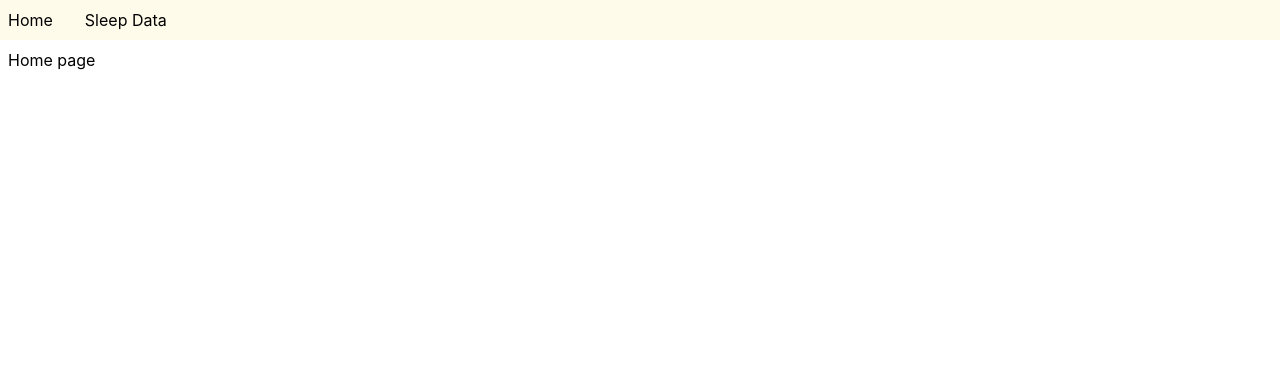
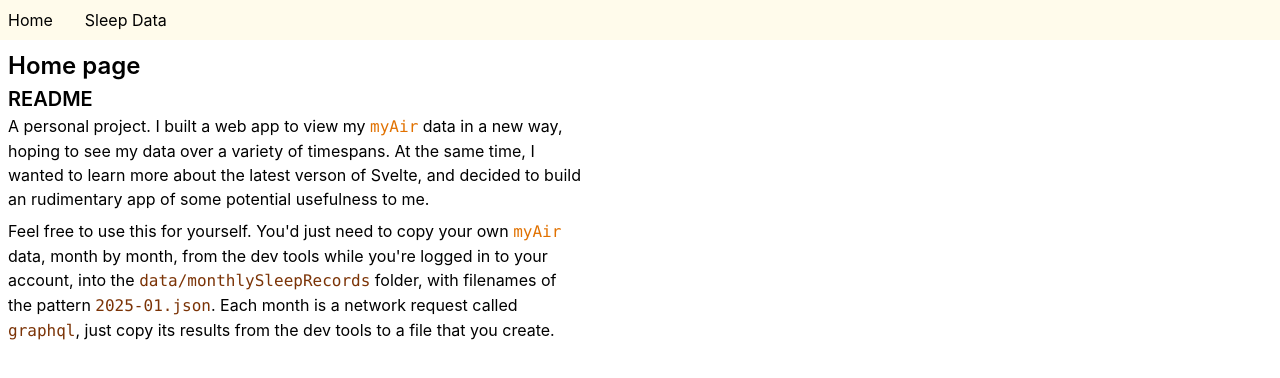
Before and after one commit to kevinashworth/resmed-dashboard, a SvelteKit app: page / in a window 1280 px wide. Shown: the top 378 px of the page. Built offline with nearby package versions, Linux system fonts and the light colour scheme.

Commit message:
Initial commit

```diff
--- a/src/app.css
+++ b/src/app.css
@@ -1,4 +1,19 @@
 @import 'tailwindcss';
+
+@layer base {
+	h1 {
+		font-size: var(--text-2xl);
+		font-weight: 600;
+	}
+	h2 {
+		font-size: var(--text-xl);
+		font-weight: 600;
+	}
+	p {
+		font-weight: 400;
+		margin-bottom: 0.5rem;
+	}
+}
 
 @theme {
 	--color-hours: #1788c3;
--- a/src/routes/+page.svelte
+++ b/src/routes/+page.svelte
@@ -1 +1,24 @@
-<h1>Home page</h1>
+<section class="max-w-xl">
+	<h1>Home page</h1>
+	<h2>README</h2>
+
+	<p>
+		A personal project. I built a web app to view my <span class="font-mono text-amber-600"
+			>myAir</span
+		> data in a new way, hoping to see my data over a variety of timespans. At the same time, I wanted
+		to learn more about the latest verson of Svelte, and decided to build an rudimentary app of some
+		potential usefulness to me.
+	</p>
+
+	<p>
+		Feel free to use this for yourself. You'd just need to copy your own <span
+			class="font-mono text-amber-600">myAir</span
+		>
+		data, month by month, from the dev tools while you're logged in to your account, into the
+		<span class="font-mono text-amber-900">data/monthlySleepRecords</span>
+		folder, with filenames of the pattern
+		<span class="font-mono text-amber-900">2025-01.json</span>. Each month is a network request
+		called <span class="font-mono text-amber-900">graphql</span>, just copy its results from the dev
+		tools to a file that you create.
+	</p>
+</section>
--- a/src/routes/sleep-data/+page.ts
+++ b/src/routes/sleep-data/+page.ts
@@ -3,10 +3,16 @@ import { error } from '@sveltejs/kit';
 
 export const load: PageLoad = async ({ fetch }) => {
 	try {
-		const months = ['2024-07', '2024-08', '2024-09', '2024-10', '2024-11', '2024-12', '2025-01'];
+		const months: string[] = Object.values(
+			import.meta.glob('/src/data/monthlySleepRecords/*.json', {
+				eager: true,
+				query: '?url',
+				import: 'default'
+			})
+		);
 		const allData = await Promise.all(
 			months.map(async (month) => {
-				const response = await fetch(`/src/data/History/${month}.json`);
+				const response = await fetch(month);
 				if (!response.ok) {
 					throw new Error(`Failed to load data for ${month}`);
 				}
```
Also changed, not shown: src/data/monthlySleepRecords/2024-07.json (renamed from src/data/History/2024-07.json), src/data/monthlySleepRecords/2024-08.json (renamed from src/data/History/2024-08.json), src/data/monthlySleepRecords/2024-09.json (renamed from src/data/History/2024-09.json), src/data/monthlySleepRecords/2024-10.json (renamed from src/data/History/2024-10.json), src/data/monthlySleepRecords/2024-11.json (renamed from src/data/History/2024-11.json), src/data/monthlySleepRecords/2024-12.json (renamed from src/data/History/2024-12.json), src/data/monthlySleepRecords/2025-01.json (renamed from src/data/History/2025-01.json).
